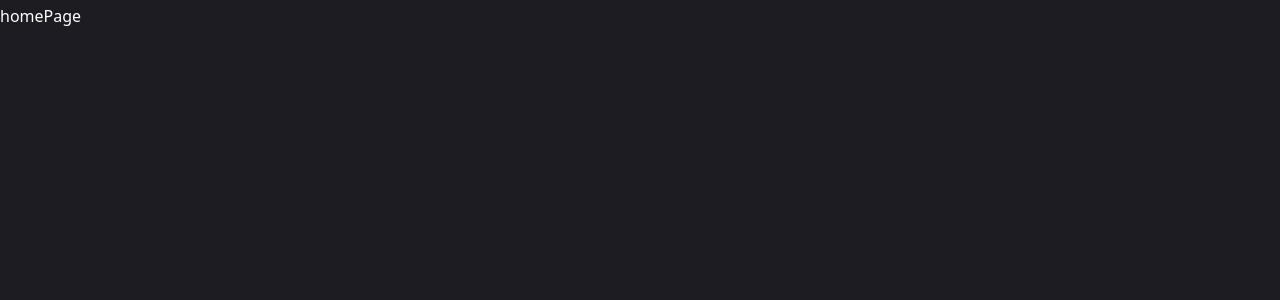
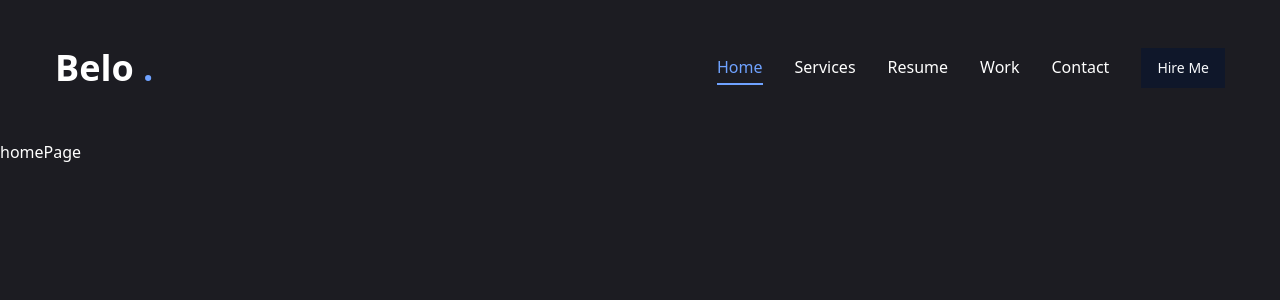
Before and after one commit to AdrianDaDon/portfolio, a Next.js app in the folder belo_portfolio/: page / in a window 1280 px wide. Shown: the top 300 px of the page. Built offline with nearby package versions, Linux system fonts and the light colour scheme.

Commit message:
working on the navigation panel/component

```diff
--- a/belo_portfolio/app/layout.jsx
+++ b/belo_portfolio/app/layout.jsx
@@ -1,5 +1,6 @@
 import { JetBrains_Mono } from "next/font/google";
 import "./globals.css";
+import Header from "@/components/Header";
 
 const jetbrainMono = JetBrains_Mono({
   subsets: ["latin"],
@@ -18,6 +19,7 @@
       <body
         className={`${jetbrainMono.variable} antialiased`}
       >
+        <Header />
         {children}
       </body>
     </html>
--- /dev/null
+++ b/belo_portfolio/components/Header.jsx
@@ -0,0 +1,35 @@
+import React from "react";
+import { Button } from "./ui/button";
+import Link from "next/link";
+import Nav from "./Nav";
+
+
+const Header = () => {
+  return (
+    <header className="py-4 xl:py-12 text-white">
+      <div className="container mx-auto flex justify-between items-center">
+        <Link href={"/"}>
+            <h1 className="text-4xl font-semibold">
+                Belo <span className="text-accent">.</span>
+            </h1>
+        </Link>
+
+        {/* DESKTOP NAVIGATION */}
+        <div className="hidden xl:flex items-center gap-8">
+          <Nav />
+          <Link href={'/contacts'}>
+            <Button>Hire Me</Button>
+          </Link>
+        </div>
+
+        <div className="xl:hidden">
+
+        </div>
+
+      </div>
+    </header>
+  );
+}
+
+
+export default Header;
--- /dev/null
+++ b/belo_portfolio/components/Nav.jsx
@@ -0,0 +1,51 @@
+"use client";
+
+import Link from "next/link";
+import { usePathname } from "next/navigation";
+
+const links = [
+    {
+        name: 'Home',
+        path: '/',
+    },
+    {
+        name: 'Services',
+        path: '/services',
+    },
+    {
+        name: 'Resume',
+        path: '/resume',
+    },
+    {
+        name: 'Work',
+        path: '/work',
+    },
+    {
+        name: 'Contact',
+        path: '/contact',
+    },
+];
+
+const Nav = () => {
+    const pathName = usePathname();
+
+
+    return (
+        <nav className="flex gap-8">
+            {
+                links.map((link, index)=>{
+                    return(
+                        <Link
+                            href={link.path}
+                            key={index}
+                            className={`${link.path === pathName && "text-accent border-b-2 border-accent"} font-medium hover:text-accent transition-all`}>
+                            {link.name}
+                        </Link>
+                    )
+                })
+            }
+        </nav>
+    )
+}
+
+export default Nav;
--- a/belo_portfolio/tailwind.config.mjs
+++ b/belo_portfolio/tailwind.config.mjs
@@ -26,7 +26,7 @@
   		colors: {
 			primary: "#1c1c22",
 			accent: {
-				DEFAULT: '#00ff99',
+				DEFAULT: 'rgb(111,162,255)',
 				hover: '#00e187'
 			}
   		},
```
